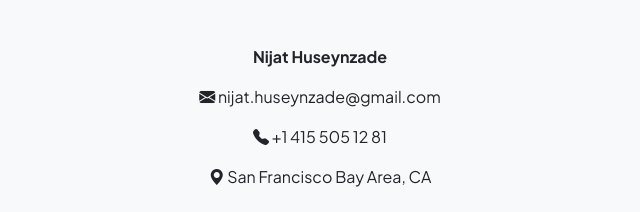
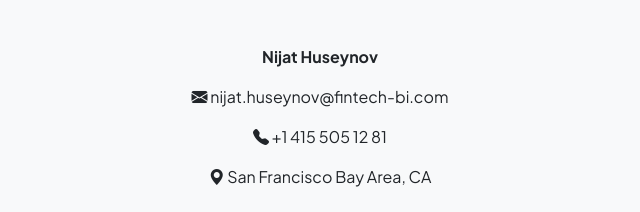
Before and after one commit to valimikayilov/fintech-bi.com, a plain HTML site: page contact.html in a window 1280 px wide. Shown: the part 321-533 px from the top of the page, 320-960 px from the left. Drawn offline with nearby package versions, Linux system fonts and the light colour scheme.

Commit message:
Update contact.html

```diff
--- a/contact.html
+++ b/contact.html
@@ -49,8 +49,8 @@
                             <div class="row gx-5 justify-content-center">
                                 <div class="col-lg-8 col-xl-6">
                                     <div class="text-center">
-                                        <p class="fw-bolder">Nijat Huseynzade</p>
-                                        <p><i class="bi bi-envelope-fill"></i> nijat.huseynzade@gmail.com</p>
+                                        <p class="fw-bolder">Nijat Huseynov</p>
+                                        <p><i class="bi bi-envelope-fill"></i> nijat.huseynov@fintech-bi.com</p>
                                         <p><i class="bi bi-telephone-fill"></i> +1 415 505 12 81</p>
                                         <p><i class="bi bi-geo-alt-fill"></i> San Francisco Bay Area, CA</p>
                                     </div>
```
